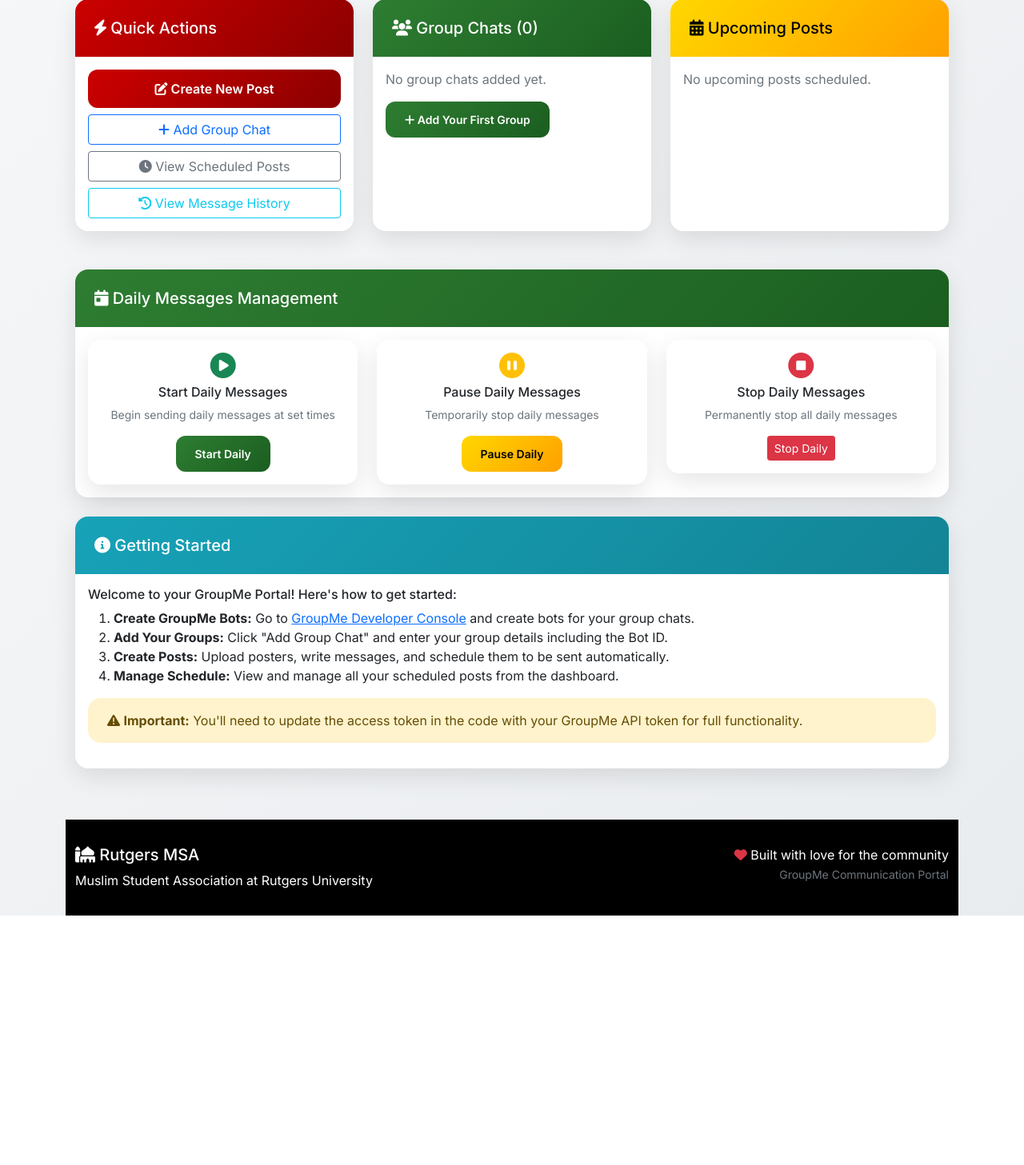
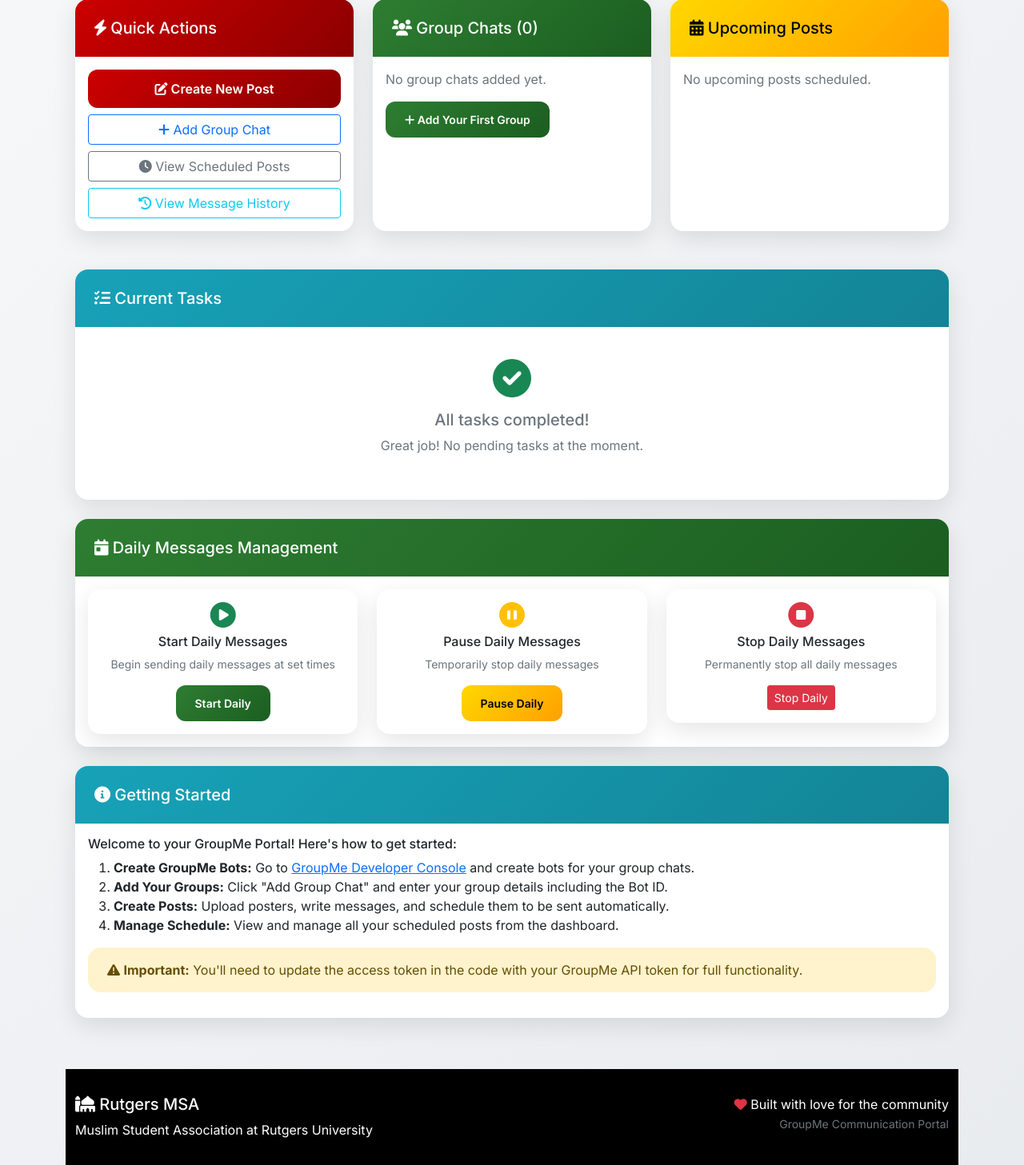
Before and after one commit to ShaheerSaud2004/rutgers-msa-groupme-portal, a Flask app: page / in a window 1280 px wide. Shown: the part 525-1982 px from the top of the page at 80% size. Before the commit the page ends 1670 px from the top, so only its background shows below. Run offline with Flask 3, Linux system fonts and the light colour scheme.

Commit message:
Fix message history and add current tasks functionality with proper database handling

```diff
--- a/templates/index.html
+++ b/templates/index.html
@@ -116,6 +116,70 @@
     </div>
 </div>
 
+<!-- Current Tasks Section -->
+<div class="row mt-4">
+    <div class="col-12">
+        <div class="card">
+            <div class="card-header bg-info text-white">
+                <h5 class="mb-0">
+                    <i class="fas fa-tasks"></i> Current Tasks
+                </h5>
+            </div>
+            <div class="card-body">
+                {% if current_tasks %}
+                    <div class="row">
+                        {% for task in current_tasks %}
+                        <div class="col-md-6 mb-3">
+                            <div class="card border-left-{% if task.priority == 'high' %}danger{% elif task.priority == 'medium' %}warning{% else %}success{% endif %}">
+                                <div class="card-body">
+                                    <div class="d-flex justify-content-between align-items-start">
+                                        <div>
+                                            <h6 class="card-title mb-1">{{ task.title }}</h6>
+                                            {% if task.description %}
+                                                <p class="card-text small text-muted">{{ task.description[:100] }}{% if task.description|length > 100 %}...{% endif %}</p>
+                                            {% endif %}
+                                        </div>
+                                        <div class="text-end">
+                                            {% if task.status == 'pending' %}
+                                                <span class="badge bg-secondary">Pending</span>
+                                            {% elif task.status == 'in_progress' %}
+                                                <span class="badge bg-primary">In Progress</span>
+                                            {% endif %}
+                                            <br>
+                                            <small class="text-muted">
+                                                {% if task.priority == 'high' %}
+                                                    <i class="fas fa-exclamation-triangle text-danger"></i> High
+                                                {% elif task.priority == 'medium' %}
+                                                    <i class="fas fa-minus-circle text-warning"></i> Medium
+                                                {% else %}
+                                                    <i class="fas fa-check-circle text-success"></i> Low
+                                                {% endif %}
+                                            </small>
+                                        </div>
+                                    </div>
+                                    <small class="text-muted">
+                                        Created: {{ task.created_at.strftime('%m/%d/%Y') }}
+                                        {% if task.due_date %}
+                                            | Due: {{ task.due_date.strftime('%m/%d/%Y') }}
+                                        {% endif %}
+                                    </small>
+                                </div>
+                            </div>
+                        </div>
+                        {% endfor %}
+                    </div>
+                {% else %}
+                    <div class="text-center py-4">
+                        <i class="fas fa-check-circle fa-3x text-success mb-3"></i>
+                        <h5 class="text-muted">All tasks completed!</h5>
+                        <p class="text-muted">Great job! No pending tasks at the moment.</p>
+                    </div>
+                {% endif %}
+            </div>
+        </div>
+    </div>
+</div>
+
 <!-- Daily Messages Management -->
 <div class="row mt-4">
     <div class="col-12">
--- a/templates/message_history.html
+++ b/templates/message_history.html
@@ -61,7 +61,7 @@
                                             {% endif %}
                                         </td>
                                         <td>
-                                            {% set group = GroupChat.query.get(message.group_chat_id) %}
+                                            {% set group = groups.get(message.group_chat_id) %}
                                             {% if group %}
                                                 <span class="badge bg-secondary">{{ group.name }}</span>
                                             {% else %}
```
Also changed, not shown: api/index.py (+21 -2 lines), setup_tasks.py (added, +87 -0 lines), instance/groupme_portal.db.
